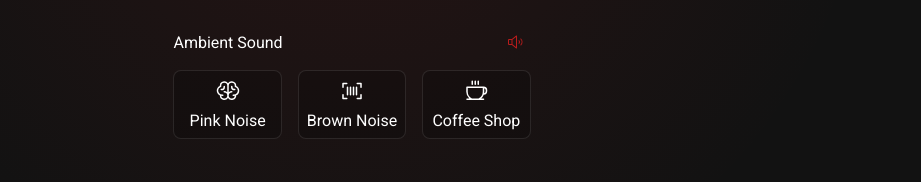
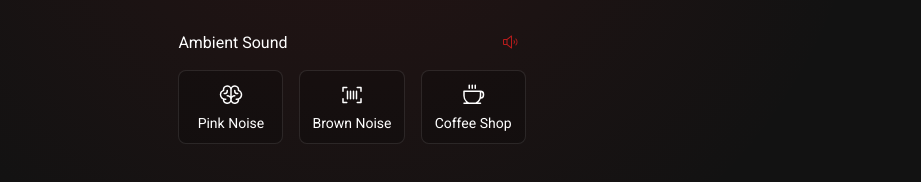
Before and after one commit to yanari/pomodoro-timer, a React (Vite) app: page / in a window 1280 px wide. Shown: the part 586-768 px from the top of the page, without its empty margins (288-1209 px from the left). Built offline with nearby package versions, Linux system fonts and the light colour scheme.

Commit message:
it works but the code is ugly

```diff
--- a/src/components/SoundControllers/index.tsx
+++ b/src/components/SoundControllers/index.tsx
@@ -4,7 +4,6 @@ import {
     Coffee,
     SpeakerHigh,
     SpeakerSlash,
-    VinylRecord,
 } from '@phosphor-icons/react'
 import {
     SoundControllerButton,
@@ -36,14 +35,18 @@ const noises = [
 ]
 
 export function SoundControllers() {
-    const [noiseAsset, setNoiseAsset] = useState<string>('audio/pink.mp3')
+    const [noiseAsset, setNoiseAsset] = useState<string>('')
     const { isPlaying, togglePlaying, toggleAudioSrc } = useAudio(noiseAsset)
 
     const handleChangeNoise = (value: string) => {
-        setNoiseAsset(value)
-        toggleAudioSrc()
-        if (!isPlaying) {
-            togglePlaying()
+        const isAlreadySelected = noiseAsset === value
+
+        if (!isAlreadySelected) {
+            setNoiseAsset(value)
+            toggleAudioSrc()
+            if (!isPlaying) {
+                togglePlaying()
+            }
         }
     }
 
@@ -51,14 +54,19 @@ export function SoundControllers() {
         <SoundControllerContainer>
             <SoundControllerTitle>
                 <span>Ambient Sound</span>
-                <SoundControllerMuteButton onClick={togglePlaying}>
+                <SoundControllerMuteButton
+                    disabled={!noiseAsset}
+                    onClick={togglePlaying}
+                >
                     {isPlaying ? <SpeakerSlash /> : <SpeakerHigh />}
                 </SoundControllerMuteButton>
             </SoundControllerTitle>
             <SoundControllerContent>
                 {noises.map((noise) => {
+                    const isSelected = noiseAsset === noise.sound
                     return (
                         <SoundControllerButton
+                            $isSelected={isSelected}
                             key={noise.label}
                             onClick={() => handleChangeNoise(noise.sound)}
                         >
--- a/src/components/SoundControllers/styles.ts
+++ b/src/components/SoundControllers/styles.ts
@@ -13,11 +13,10 @@ export const SoundControllerTitle = styled.div`
 `
 
 export const SoundControllerBaseButton = styled.button`
-    cursor: pointer;
-
     border-radius: 8px;
 
-    &:hover {
+    &:not(:disabled):hover {
+        cursor: pointer;
         background-color: #0006;
     }
 `
@@ -39,16 +38,29 @@ export const SoundControllerContent = styled.div`
     gap: 1rem;
 `
 
-export const SoundControllerButton = styled(SoundControllerBaseButton)`
-    border: 1px solid #ffffff1a;
-    padding: 0.5rem;
-    background-color: ${(props) => props.theme.button};
+interface SoundControllerButtonProps {
+    $isSelected: boolean
+}
+
+export const SoundControllerButton = styled(
+    SoundControllerBaseButton
+)<SoundControllerButtonProps>`
+    border: 1px solid
+        ${(props) =>
+            props.$isSelected ? props.theme.primary : props.theme.border};
+    padding: 0.75rem;
+
+    background-color: ${(props) =>
+        props.$isSelected
+            ? props.theme.buttonSelectedBg
+            : props.theme.buttonBg};
     color: ${(props) => props.theme.text};
     border-radius: 8px;
 
     span {
         display: block;
         margin-top: 0.25rem;
+        font-size: 0.875rem;
     }
 
     &:hover {
--- a/src/components/Tag/styles.ts
+++ b/src/components/Tag/styles.ts
@@ -1,7 +1,7 @@
 import { styled } from 'styled-components'
 
 export const TagContainer = styled.div<{ $isBig: boolean }>`
-    background-color: ${(props) => props.theme.button};
+    background-color: ${(props) => props.theme.buttonBg};
     border-radius: 9999px;
     border: 1px solid #ffffff1a;
     padding: ${(props) => (props.$isBig ? '0.5rem 1rem' : '0.25rem 0.75rem')};
--- a/src/pages/Home/styles.ts
+++ b/src/pages/Home/styles.ts
@@ -36,7 +36,7 @@ interface ControlButtonProps {
 
 export const ControlButton = styled.button<ControlButtonProps>`
     background: ${(props) =>
-        props.$isPrimary ? props.theme.primary : props.theme.button};
+        props.$isPrimary ? props.theme.primary : props.theme.buttonBg};
     border: 2px solid ${(props) => props.theme.primary};
     padding: 1rem 2rem;
     border-radius: 8px;
--- a/src/styles/themes/default.ts
+++ b/src/styles/themes/default.ts
@@ -1,5 +1,7 @@
 export const defaultTheme = {
-    button: '#0003',
+    buttonBg: '#0003',
+    buttonSelectedBg: '#0007',
+    border: '#ffffff1a',
     white: '#ccc',
     countdownBg: '#212121',
     textTimer: '#E1E1E1',
```
Also changed, not shown: src/components/NoiseControllers/index.tsx (+12 -4 lines), src/hooks/useAudio.tsx (+19 -19 lines).
